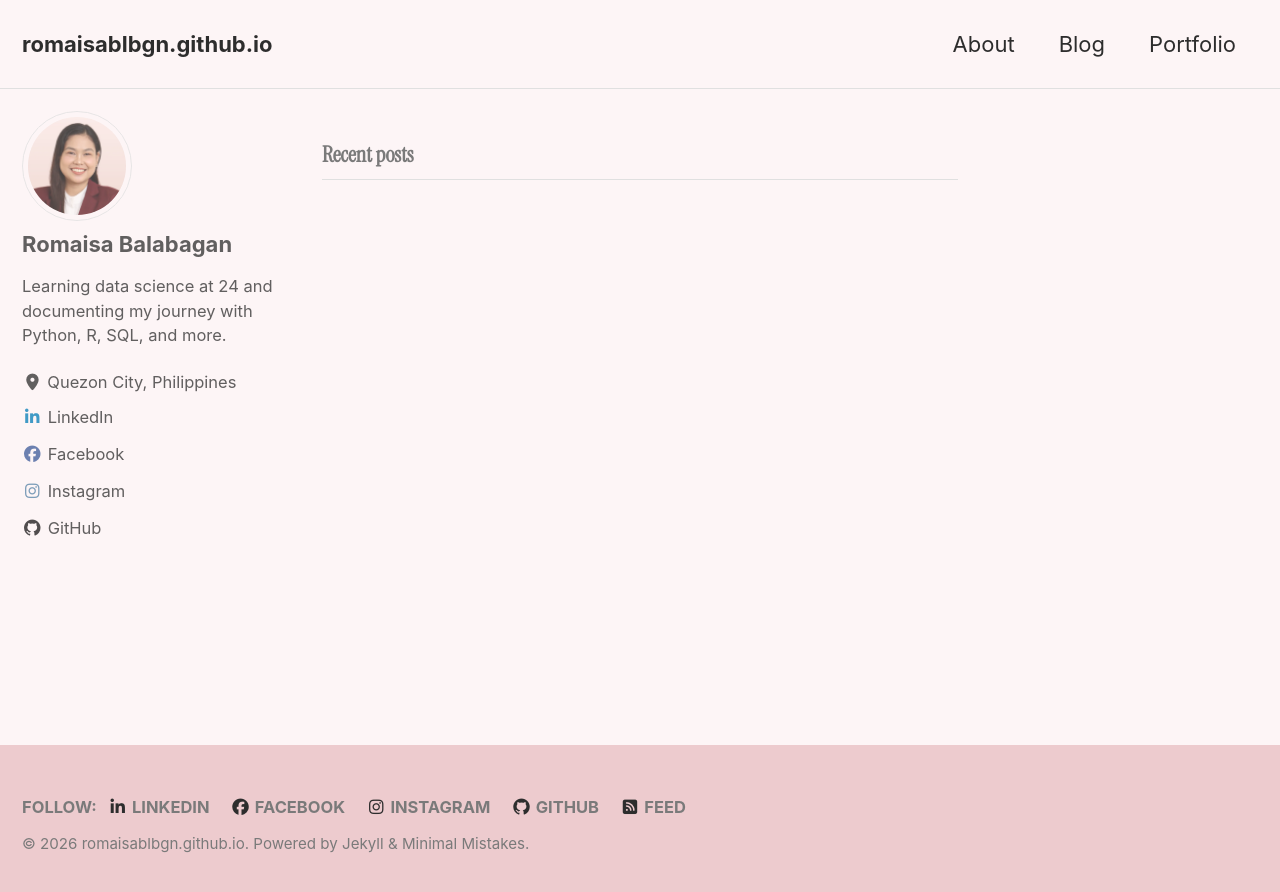
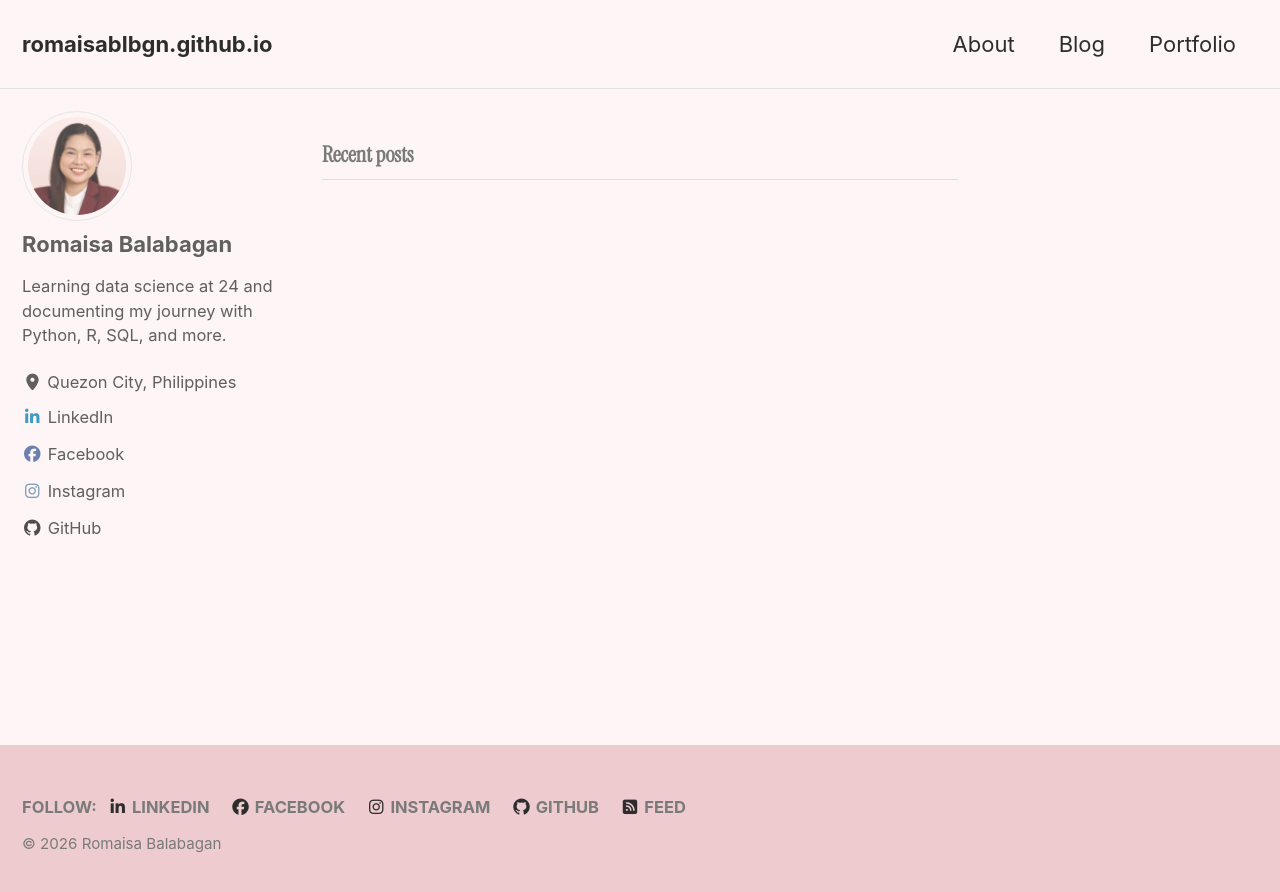
Before and after one commit to romaisablbgn/romaisablbgn.github.io, a Jekyll site: the page built from index.html, in a window 1280 px wide. Shown: the top 892 px of the page. Built offline with Jekyll 4.4.1, drawn with Linux system fonts in a browser that asks for light colours; cached includes are drawn as plain includes; some web fonts are replaced; the list of posts is cut into pages by our own code.

Commit message:
Update footer.html

```diff
--- a/_includes/footer.html
+++ b/_includes/footer.html
@@ -24,4 +24,10 @@
 </div>
 {% endif %}
 
-<div class="page__footer-copyright">&copy; {% assign site_time = site.time | date: '%Y' %}{% if site.footer.since and site_time != site.footer.since %}{{ site.footer.since }} - {% endif %}{{ site_time }} <a href="{{ site.copyright_url | default: site.url }}">{{ site.copyright | default: site.title | escape_once | strip }}</a>. {{ site.data.ui-text[locale].powered_by | default: "Powered by" }} <a href="https://jekyllrb.com" rel="nofollow">Jekyll</a> &amp; <a href="https://mademistakes.com/work/jekyll-themes/minimal-mistakes/" rel="nofollow">Minimal Mistakes</a>.</div>
+<div class="page__footer-copyright">
+  &copy; {% assign site_time = site.time | date: '%Y' %}
+  {% if site.footer.since and site_time != site.footer.since %}
+    {{ site.footer.since }} -
+  {% endif %}
+  {{ site_time }} Romaisa Balabagan
+</div>
```
